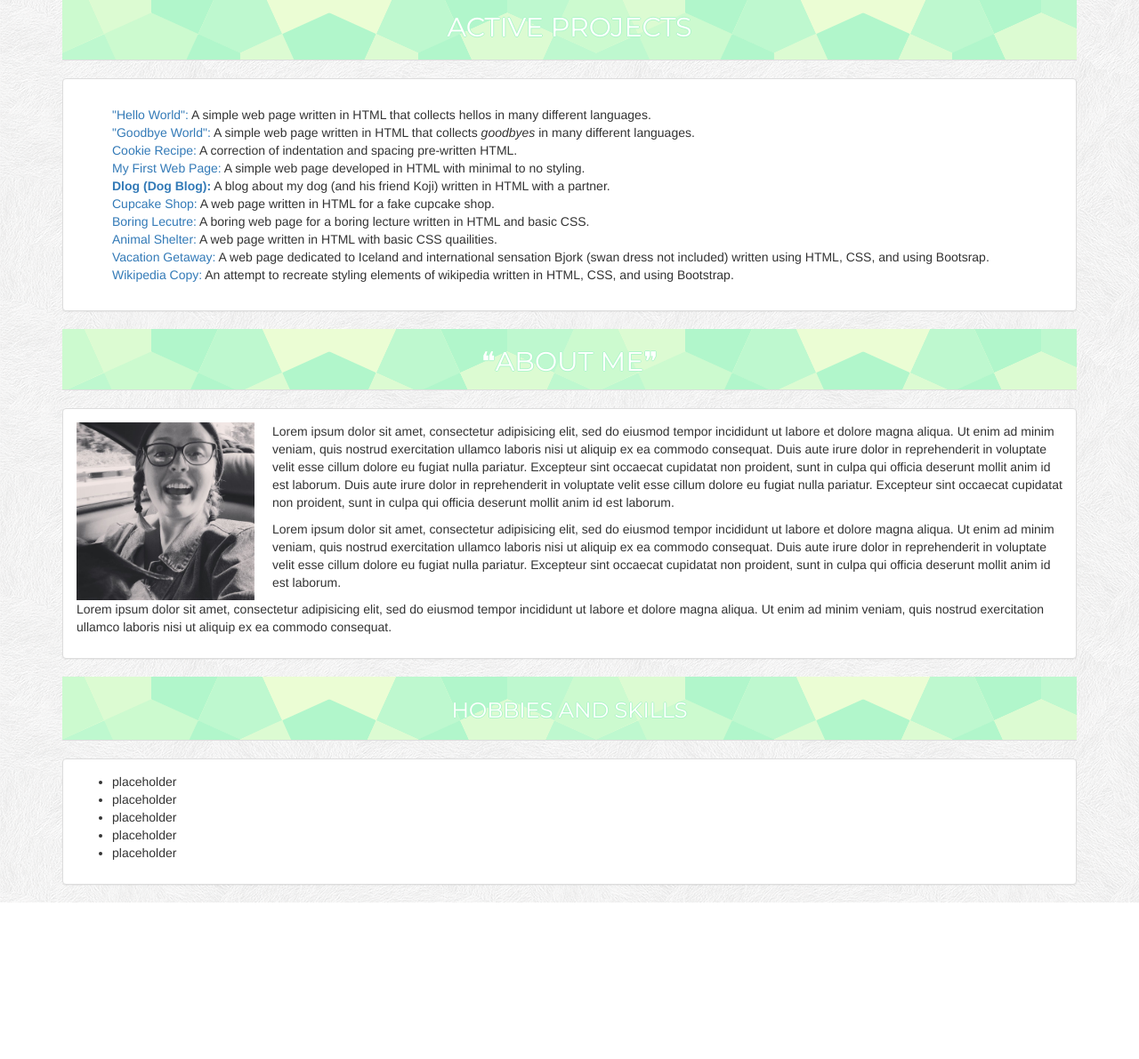
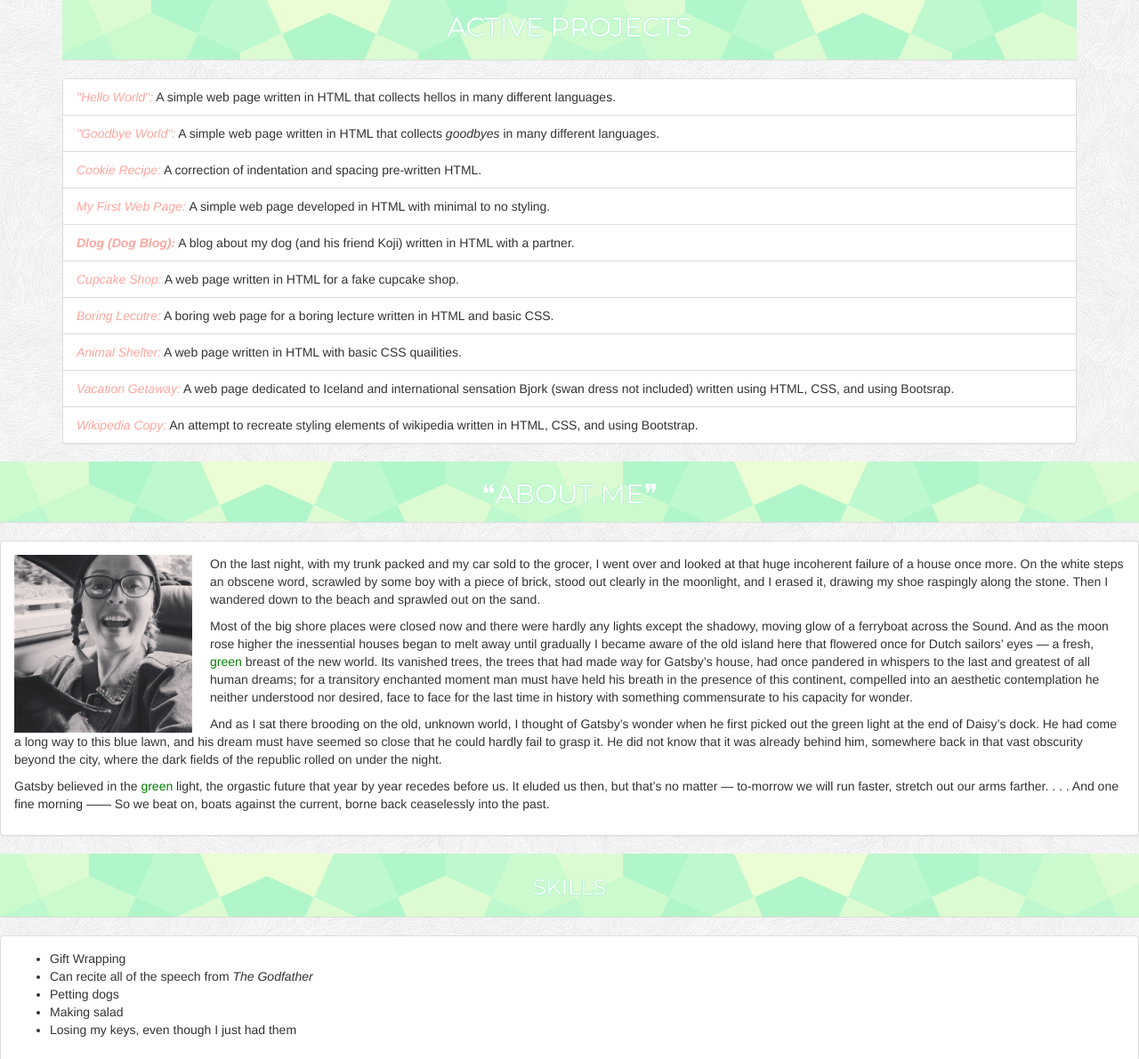
Before and after one commit to katharynreed/portfolio, a plain HTML site: page index.html in a window 1280 px wide. Shown: the part 210-1401 px from the top of the page at 89% size. Before the commit the page ends 1225 px from the top, so only its background shows below. Drawn offline with nearby package versions, Linux system fonts and the light colour scheme.

Commit message:
add text and spans

```diff
--- a/css/styles.css
+++ b/css/styles.css
@@ -7,14 +7,14 @@ h1.first {
   font-stretch: condensed;
   text-transform: uppercase;
   margin-top: .5px;
+}
 
-
+ul.margins {
+margin-top: 5px;
 }
 
 ul.rbullet {
   list-style: none;
-  margin-bottom: 15px;
-  margin-top: 15px;
 }
 
 .center {
@@ -42,6 +42,20 @@ ul.rbullet {
   padding-bottom: 5px;
 }
 
+#wrap{
+  width: 100%;
+  padding-top: 5px;
+  padding-bottom: 1px;
+  background-image: url(test5.png);
+
+}
+
+#bar {
+  color: #CDEAC0;
+  padding-top: .5px;
+  padding-bottom: .5px;
+}
+
 body {
   background-image:url("test3.png");
 }
@@ -62,20 +76,6 @@ img {
   margin-right: 20px;
 }
 
-#wrap{
-  width: 100%;
-  padding-top: 5px;
-  padding-bottom: 1px;
-  background-image: url(test5.png);
-
-}
-
-#bar {
-  color: #CDEAC0;
-  padding-top: .5px;
-  padding-bottom: .5px;
-}
-
 h1 {
   font-family: 'Montserrat', sans-serif;
   color:white;
@@ -93,3 +93,8 @@ h3 {
   color:white;
   text-shadow: -1px 0 #B1F6CB, 0 1px #B1F6CB, 1px 0 #B1F6CB, 0 -1px #B1F6CB;
 }
+
+a {
+  color: #FFA69E;
+  font-style: italic;
+}
--- a/index.html
+++ b/index.html
@@ -19,18 +19,17 @@
       </div>
       <br>
       <div class="panel panel-default">
-        <div class="panel-body">
-          <ul class="rbullet">
-            <li><a href="https://github.com/katharynreed/hello-world">"Hello World":</a> A simple web page written in HTML that collects hellos in many different languages.</li>
-            <li><a href="https://github.com/katharynreed/goodbye">"Goodbye World":</a> A simple web page written in HTML that collects <em>goodbyes</em> in many different languages.</li>
-            <li><a href="https://github.com/katharynreed/cookies">Cookie Recipe:</a> A correction of indentation and spacing pre-written HTML.</li>
-            <li><a href="https://github.com/katharynreed/my-first-webpage">My First Web Page: </a> A simple web page developed in HTML with minimal to no styling.</li>
-            <li><a href="https://github.com/katharynreed/dlog"><strong>Dlog (Dog Blog):</strong></a> A blog about my dog (and his friend Koji) written in HTML with a partner.</li>
-            <li><a href="https://github.com/katharynreed/cupcakeshop">Cupcake Shop:</a> A web page written in HTML for a fake cupcake shop.</li>
-            <li><a href="https://github.com/katharynreed/boringlecture">Boring Lecutre:</a> A boring web page for a boring lecture written in HTML and basic CSS.</li>
-            <li><a href="https://github.com/katharynreed/animalshelter">Animal Shelter:</a> A web page written in HTML with basic CSS quailities.</li>
-            <li><a href="https://github.com/katharynreed/vacation">Vacation Getaway:</a> A web page dedicated to Iceland and international sensation Bjork (swan dress not included) written using HTML, CSS, and using Bootsrap.
-              <li><a href="https://github.com/katharynreed/wiki">Wikipedia Copy:</a> An attempt to recreate styling elements of wikipedia written in HTML, CSS, and using Bootstrap.</li>
+          <ul class="rbullet margin list-group">
+            <li class="list-group-item"><a href="https://github.com/katharynreed/hello-world">"Hello World":</a> A simple web page written in HTML that collects hellos in many different languages.</li>
+            <li class="list-group-item"><a href="https://github.com/katharynreed/goodbye">"Goodbye World":</a> A simple web page written in HTML that collects <em>goodbyes</em> in many different languages.</li>
+            <li class="list-group-item"><a href="https://github.com/katharynreed/cookies">Cookie Recipe:</a> A correction of indentation and spacing pre-written HTML.</li>
+            <li class="list-group-item"><a href="https://github.com/katharynreed/my-first-webpage">My First Web Page: </a> A simple web page developed in HTML with minimal to no styling.</li>
+            <li class="list-group-item"><a href="https://github.com/katharynreed/dlog"><strong>Dlog (Dog Blog):</strong></a> A blog about my dog (and his friend Koji) written in HTML with a partner.</li>
+            <li class="list-group-item"><a href="https://github.com/katharynreed/cupcakeshop">Cupcake Shop:</a> A web page written in HTML for a fake cupcake shop.</li>
+            <li class="list-group-item"><a href="https://github.com/katharynreed/boringlecture">Boring Lecutre:</a> A boring web page for a boring lecture written in HTML and basic CSS.</li>
+            <li class="list-group-item"><a href="https://github.com/katharynreed/animalshelter">Animal Shelter:</a> A web page written in HTML with basic CSS quailities.</li>
+            <li class="list-group-item"><a href="https://github.com/katharynreed/vacation">Vacation Getaway:</a> A web page dedicated to Iceland and international sensation Bjork (swan dress not included) written using HTML, CSS, and using Bootsrap.
+            <li class="list-group-item"><a href="https://github.com/katharynreed/wiki">Wikipedia Copy:</a> An attempt to recreate styling elements of wikipedia written in HTML, CSS, and using Bootstrap.</li>
           </ul>
         </div>
       </div>
@@ -38,28 +37,48 @@
         <h2 class="center padding">❝ABOUT ME❞</h2>
       </div>
       <br>
-      <div class="panel panel-default">
+      <div class="panel panel-default margin">
         <div class="panel-body">
           <img src="img/katieface.jpg" alt="A picture of Katie excitedly holding dog.">
-          <p class="katie">Lorem ipsum dolor sit amet, consectetur adipisicing elit, sed do eiusmod tempor incididunt ut labore et dolore magna aliqua. Ut enim ad minim veniam, quis nostrud exercitation ullamco laboris nisi ut aliquip ex ea commodo consequat. Duis aute irure dolor in reprehenderit in voluptate velit esse cillum dolore eu fugiat nulla pariatur. Excepteur sint occaecat cupidatat non proident, sunt in culpa qui officia deserunt mollit anim id est laborum. Duis aute irure dolor in reprehenderit in voluptate velit esse cillum dolore eu fugiat nulla pariatur. Excepteur sint occaecat cupidatat non proident, sunt in culpa qui officia deserunt mollit anim id est laborum.</p>
-
-          <p>Lorem ipsum dolor sit amet, consectetur adipisicing elit, sed do eiusmod tempor incididunt ut labore et dolore magna aliqua. Ut enim ad minim veniam, quis nostrud exercitation ullamco laboris nisi ut aliquip ex ea commodo consequat. Duis aute irure dolor in reprehenderit in voluptate velit esse cillum dolore eu fugiat nulla pariatur. Excepteur sint occaecat cupidatat non proident, sunt in culpa qui officia deserunt mollit anim id est laborum.</p>
-
-          <p>Lorem ipsum dolor sit amet, consectetur adipisicing elit, sed do eiusmod tempor incididunt ut labore et dolore magna aliqua. Ut enim ad minim veniam, quis nostrud exercitation ullamco laboris nisi ut aliquip ex ea commodo consequat. </p>
+          <p>On the last night, with my trunk packed and my car sold to the grocer, I went over and looked at that huge incoherent failure of a house once more. On the white steps an obscene word, scrawled by some boy with a piece of brick, stood out clearly in the moonlight, and I erased it, drawing my shoe raspingly along the stone. Then I wandered down to the beach and sprawled out on the sand.</p>
+          <p>Most of the big shore places were closed now and there were hardly any lights except the shadowy, moving glow of a ferryboat across the Sound. And as the moon rose higher the inessential houses began to melt away until gradually I became aware of the old island here that flowered once for Dutch sailors’ eyes — a fresh, <span style="color:green">green</span> breast of the new world. Its vanished trees, the trees that had made way for Gatsby’s house, had once pandered in whispers to the last and greatest of all human dreams; for a transitory enchanted moment man must have held his breath in the presence of this continent, compelled into an aesthetic contemplation he neither understood nor desired, face to face for the last time in history with something commensurate to his capacity for wonder.</p>
+          <p>And as I sat there brooding on the old, unknown world, I thought of Gatsby’s wonder when he first picked out the green light at the end of Daisy’s dock. He had come a long way to this blue lawn, and his dream must have seemed so close that he could hardly fail to grasp it. He did not know that it was already behind him, somewhere back in that vast obscurity beyond the city, where the dark fields of the republic rolled on under the night.</p>
+          <p>Gatsby believed in the <span style="color:green">green</span> light, the orgastic future that year by year recedes before us. It eluded us then, but that’s no matter — to-morrow we will run faster, stretch out our arms farther. . . . And one fine morning ——
+          So we beat on, boats against the current, borne back ceaselessly into the past.</p>
         </div>
       </div>
       <div class="nav nav-tabs tab">
-        <h3 class="center bar">HOBBIES AND SKILLS</h3>
+        <h3 class="center bar">SKILLS</h3>
       </div>
       <br>
       <div class="panel panel-default">
         <div class="panel-body">
           <ul>
-            <li>placeholder</li>
-            <li>placeholder</li>
-            <li>placeholder</li>
-            <li>placeholder</li>
-            <li>placeholder</li>
+            <li>Gift Wrapping</li>
+            <li>Can recite all of the speech from <em>The Godfather</em></li>
+            <li>Petting dogs</li>
+            <li>Making salad</li>
+            <li>Losing my keys, even though I just had them</li>
+          </ul>
+        </div>
+      </div>
+      <div class="nav nav-tabs tab">
+        <h3 class="center bar">HOBBIES</h3>
+      </div>
+      <br>
+      <div class="panel panel-default">
+        <div class="panel-body">
+          <ul>
+            <li>Playing video games</li>
+            <li>Speaking bad Spanish</li>
+            <li>Watching the 3 same movies 1,000 times even though I have other options</li>
+              <ol>
+                <li>Heathers</li>
+                <li>Drinking Buddies</li>
+                <li>Gone Girl</li>
+              </ol>
+            <li>Reading</li>
+            <li>Starting to draw (because I've been meaning to for weeks), and then getting distracted and then forgetting to draw again for weeks</li>
           </ul>
         </div>
       </div>
```
